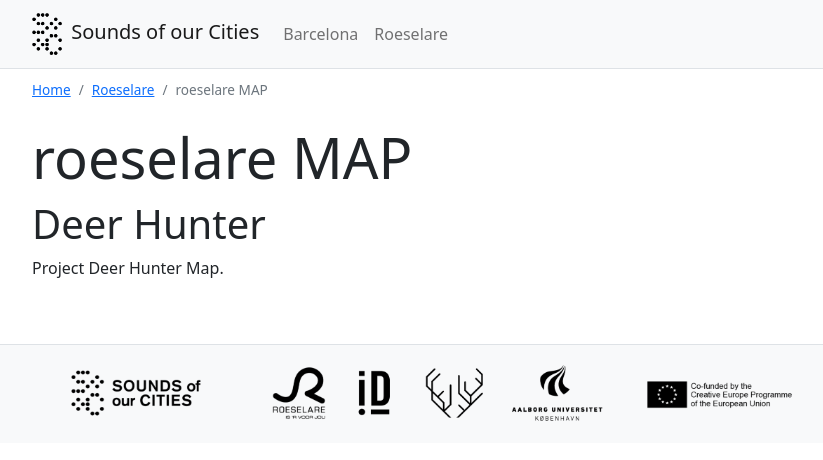
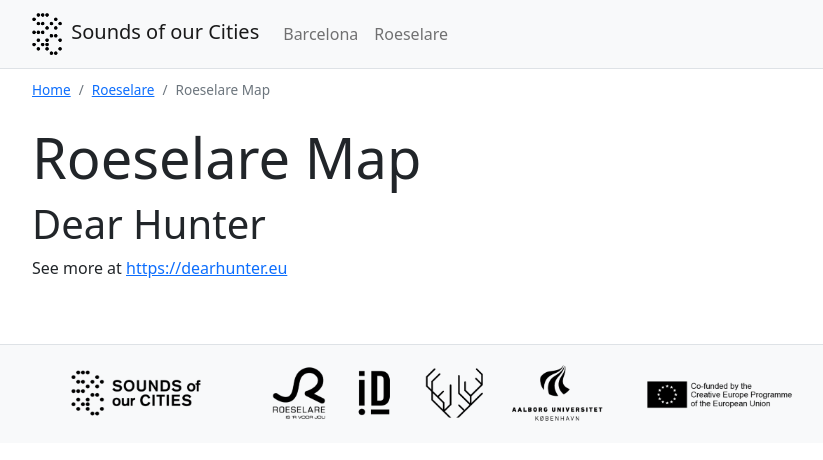
Before and after one commit to johngrz/SooCities.github.io, a Jekyll site: the page built from _projects/dh-rsl.md, in a window 1280 px wide. Shown: the top 460 px of the page, without its empty margins (50-873 px from the left). Built offline with Jekyll 4.4.1, drawn with Linux system fonts in a browser that asks for light colours.

Commit message:
Update dh-rsl.md

```diff
--- a/_projects/dh-rsl.md
+++ b/_projects/dh-rsl.md
@@ -1,6 +1,6 @@
 ---
-project_name: roeselare MAP
-project_author: Deer Hunter
+project_name: Roeselare Map
+project_author: Dear Hunter
 project_thumb: roeselare.png
 
 project_short: dh-rsl
@@ -10,4 +10,4 @@
 layout: project
 ---
 
-Project Deer Hunter Map.
+See more at <https://dearhunter.eu>
```
